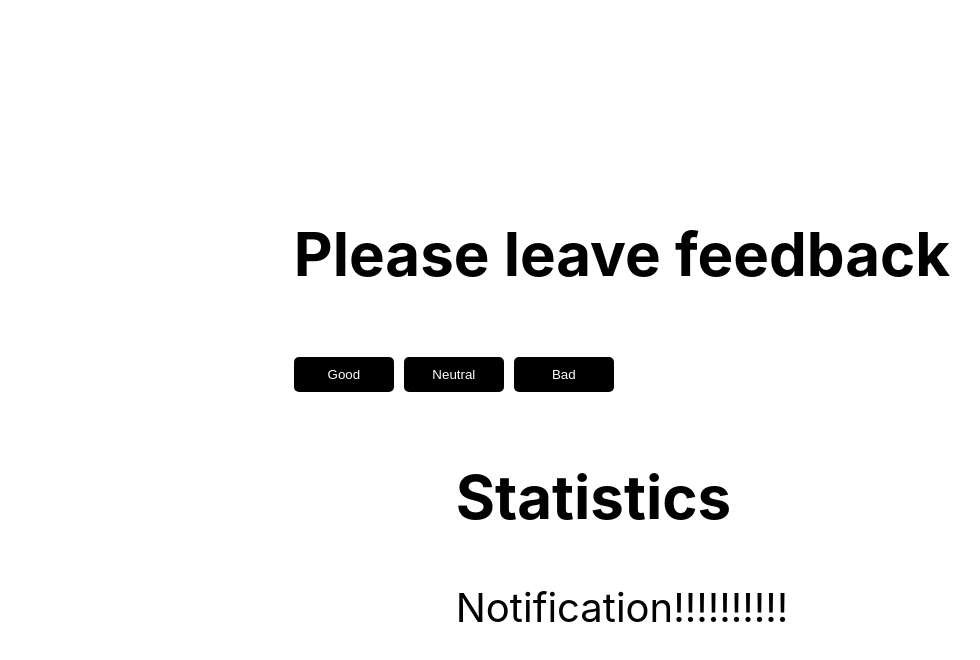
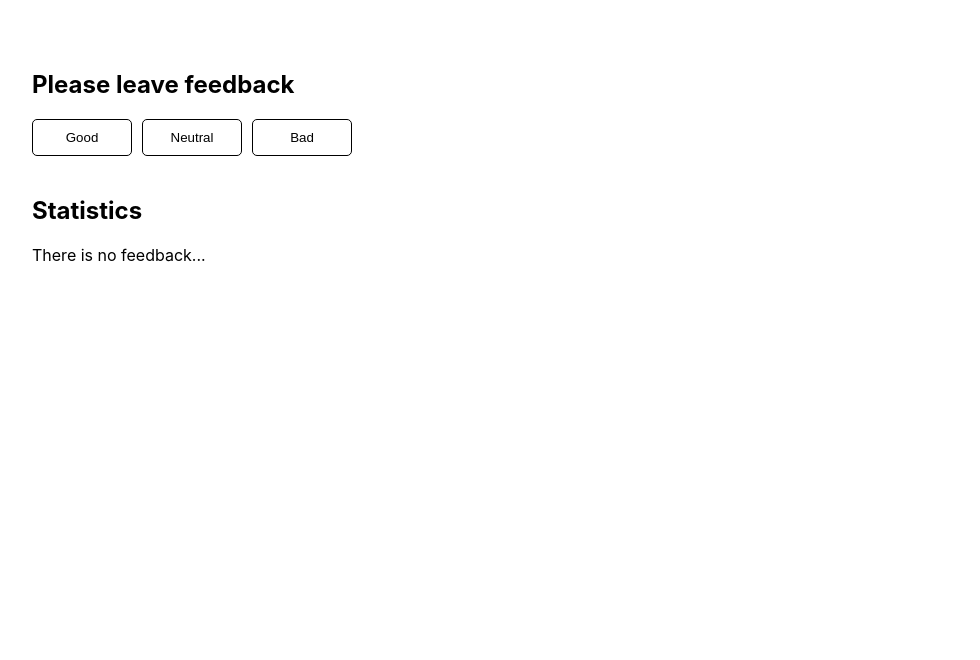
Before and after one commit to Myrhoiazov/goit-react-hw-02-feedback, a React (Create React App) app: page / in a window 1280 px wide. Shown: the top 660 px of the page, without its empty margins (18-998 px from the left). Built offline with nearby package versions, Linux system fonts and the light colour scheme.

Commit message:
add: done 1 homework

```diff
--- a/src/components/App.jsx
+++ b/src/components/App.jsx
@@ -1,9 +1,13 @@
 import { Component } from 'react';
 import FeedbackOptions from './FeedbackOptions/FeedbackOptions.jsx';
 import Statistics from './Statistics/Statistics.jsx';
+import Container from './Container/Container.jsx';
 
-
-const options = [{name:"good", label: 'Good'}, {name:"neutral", label: 'Neutral'}, {name:"bad", label: 'Bad'}]
+const options = [
+  { name: 'good', label: 'Good' },
+  { name: 'neutral', label: 'Neutral' },
+  { name: 'bad', label: 'Bad' },
+];
 
 export class App extends Component {
   state = {
@@ -34,18 +38,11 @@ export class App extends Component {
     const { good, neutral, bad } = this.state;
 
     return (
-      <div
-        style={{
-          height: '100vh',
-          display: 'flex',
-          flexDirection: 'column',
-          justifyContent: 'center',
-          alignItems: 'center',
-          fontSize: 40,
-          color: '#010101',
-        }}
-      >
-        <FeedbackOptions options={options} onLeaveFeedback={this.handleChangeFeedback} />
+      <Container>
+        <FeedbackOptions
+          options={options}
+          onLeaveFeedback={this.handleChangeFeedback}
+        />
         <Statistics
           good={good}
           neutral={neutral}
@@ -53,8 +50,7 @@ export class App extends Component {
           total={this.countTotalFeedback()}
           positivePercentage={this.countPositiveFeedbackPercentage()}
         />
-
-      </div>
+      </Container>
     );
   }
 }
--- /dev/null
+++ b/src/components/Container/Container.jsx
@@ -0,0 +1,7 @@
+import s from './Container.module.css';
+
+const Container = ({ children }) => {
+  return <div className={s.container}> {children}</div>;
+};
+
+export default Container;
--- /dev/null
+++ b/src/components/Container/Container.module.css
@@ -0,0 +1,4 @@
+.container {
+  max-width: 1200px;
+  padding: 50px;
+}
--- a/src/components/FeedbackOptions/FeedbackOptions.module.css
+++ b/src/components/FeedbackOptions/FeedbackOptions.module.css
@@ -18,17 +18,23 @@
   margin-bottom: 20px;
   padding: 10px 15px;
 
-  border: none;
+  border: 1px solid black;
   border-radius: 5px;
 
-  color: white;
-  background-color: black;
+  color: black;
+  background-color: transparent;
 
   cursor: pointer;
+
+  transition: all ease-in 250ms ;
 }
 
 .btn:hover {
   box-shadow: rgba(0, 0, 0, 0.35) 0px 5px 15px;
+  color: white;
+
+  background-color: black;
+
 }
 
 .title {
--- /dev/null
+++ b/src/components/Notification/Notification.jsx
@@ -0,0 +1,10 @@
+
+
+const Notification = ({title=''}) => {
+
+  return (
+      <p>{title}</p>
+  );
+};
+
+export default Notification;
--- a/src/components/Statistics/Statistics.jsx
+++ b/src/components/Statistics/Statistics.jsx
@@ -1,6 +1,7 @@
 import style from './Statistics.module.css';
 import { Component } from 'react';
 import Section from '../Section/Section.jsx';
+import Notification from '../Notification/Notification.jsx'
 
 class Statistics extends Component {
   render() {
@@ -9,11 +10,10 @@ class Statistics extends Component {
     return (
       <Section title="Statistics">
         {total === 0 ? (
-          'Notification!!!!!!!!!!'
+          <Notification title='There is no feedback...'/>
         ) : (
           <ul className={style.list}>
             <li className={style.item}>Good: {good}</li>
-
             <li className={style.item}>Neutral: {neutral}</li>
             <li className={style.item}>Bad: {bad}</li>
             <li className={style.item}>Total: {total}</li>
--- a/src/components/Statistics/Statistics.module.css
+++ b/src/components/Statistics/Statistics.module.css
@@ -31,10 +31,10 @@
   box-shadow: rgba(0, 0, 0, 0.35) 0px 5px 15px;
 }
 
-.title {
+/* .title {
   margin: 0;
   padding: 0;
-}
+} */
 
 .text {
   display: inline-block;
```
